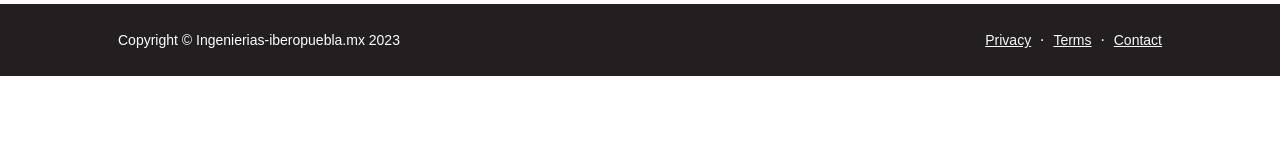
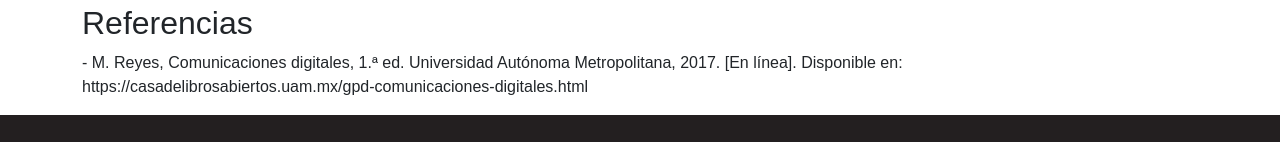
Before and after one commit to agustinra24/redesport, a plain HTML site: page practica1/index.html in a window 1280 px wide. Shown: the part 2147-2289 px from the top of the page. Before the commit the page ends 2223 px from the top, so only its background shows below. Drawn offline with nearby package versions, Linux system fonts and the light colour scheme.

Commit message:
Update index.html

```diff
--- a/practica1/index.html
+++ b/practica1/index.html
@@ -107,6 +107,8 @@
             <video width="320" height="240" controls>
                 <source src="./video/video.mp4" type="video/mp4">
             </video>
+            <h2>Referencias</h2>
+            <p>- M. Reyes, Comunicaciones digitales, 1.ª ed. Universidad Autónoma Metropolitana, 2017. [En línea]. Disponible en: https://casadelibrosabiertos.uam.mx/gpd-comunicaciones-digitales.html</p>
         </div>
     </main>
 
```
